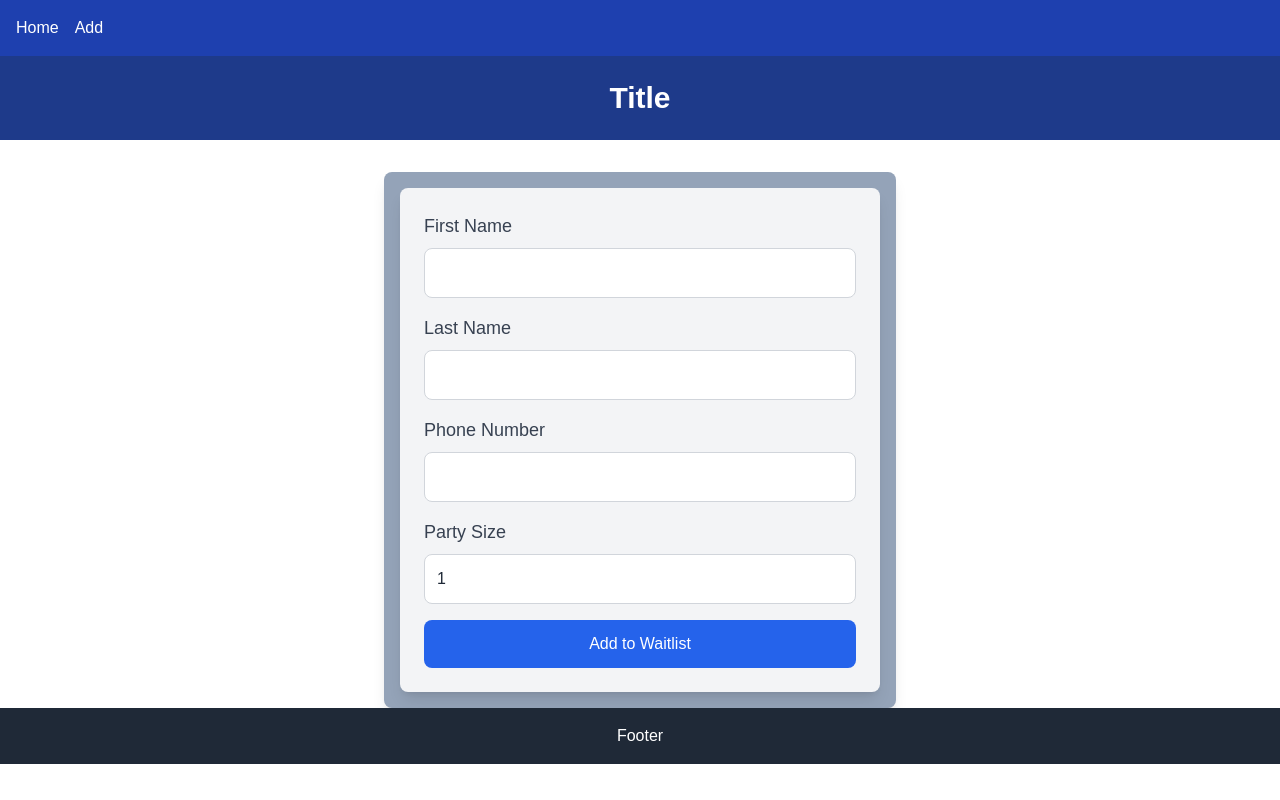
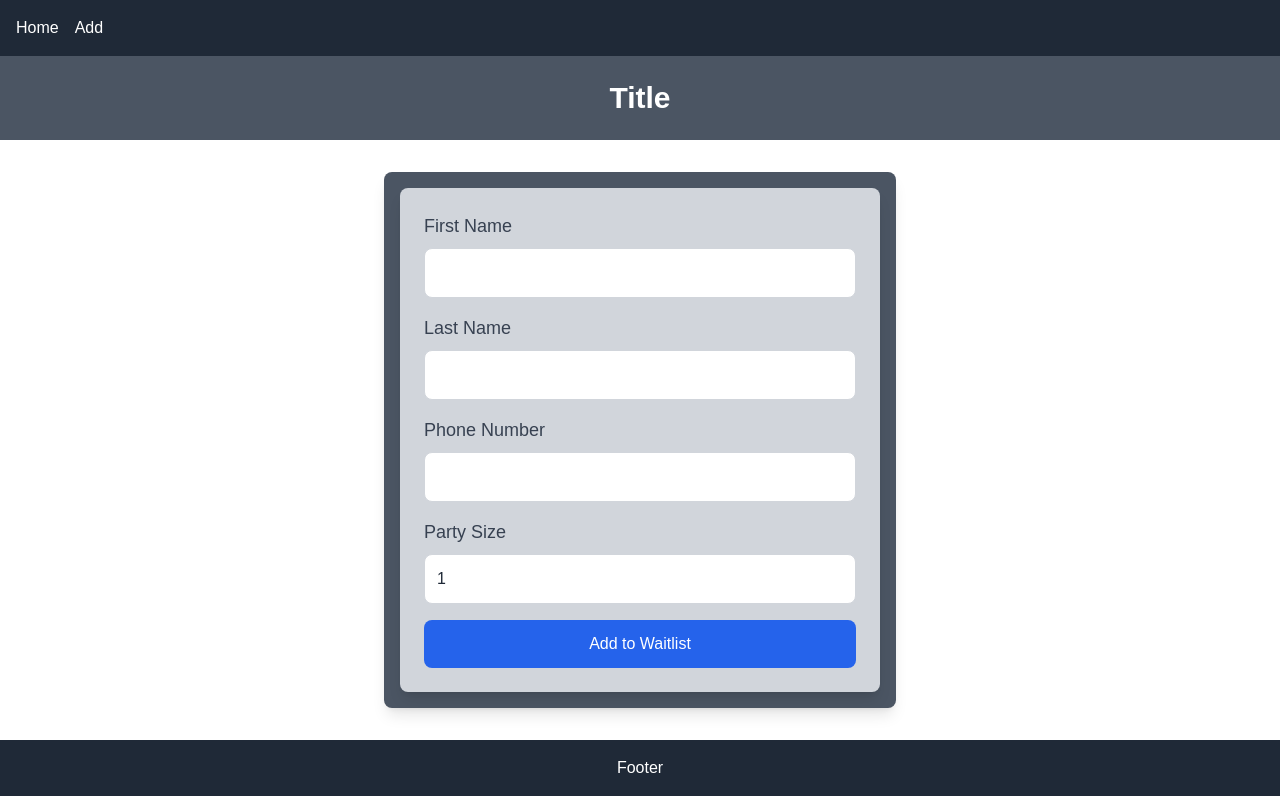
Before and after one commit to bluedelaw/CafedeaWaitlist, a Next.js app: page /add in a window 1280 px wide. Built offline with nearby package versions, Linux system fonts and the light colour scheme; no server answers.

Commit message:
adjusted styling

```diff
--- a/app/add/page.tsx
+++ b/app/add/page.tsx
@@ -5,13 +5,13 @@ import AddForm from "@/components/AddForm";
 export default function Page() {
     return (
         <>
-            <div className="bg-blue-900 text-white py-6">
+            <div className="bg-gray-600 text-white py-6">
                 <h1 className="text-3xl font-semibold text-center">
                     Title
                 </h1>
             </div>
 
-            <div className="max-w-lg mx-auto mt-8 p-4 bg-slate-400 shadow-lg rounded-lg">
+            <div className="max-w-lg mx-auto my-8 p-4 bg-gray-600 shadow-lg rounded-lg">
                 <AddForm />
             </div>
         </>
--- a/components/AddForm.tsx
+++ b/components/AddForm.tsx
@@ -100,7 +100,7 @@ const AddForm: React.FC = () => {
     };
 
     return (
-        <form onSubmit={handleSubmit} className="max-w-lg mx-auto bg-gray-100 p-6 rounded-lg shadow-lg">
+        <form onSubmit={handleSubmit} className="max-w-lg mx-auto bg-gray-300 p-6 rounded-lg shadow-lg">
             {['firstName', 'lastName', 'phone', 'partySize'].map((field) => (
                 <div key={field} className="mb-4">
                     <label htmlFor={field} className="block text-lg font-medium text-gray-700 mb-2">
--- a/components/MyNavbar.tsx
+++ b/components/MyNavbar.tsx
@@ -3,7 +3,7 @@ import React from 'react'
 const MyNavbar = () => {
   return (
     <>
-        <nav className="bg-blue-800 p-4">
+        <nav className="bg-gray-800 p-4">
             <ul className="flex space-x-4">
                 <li>
                     <a href="/" className="text-white hover:text-yellow-300">
```
